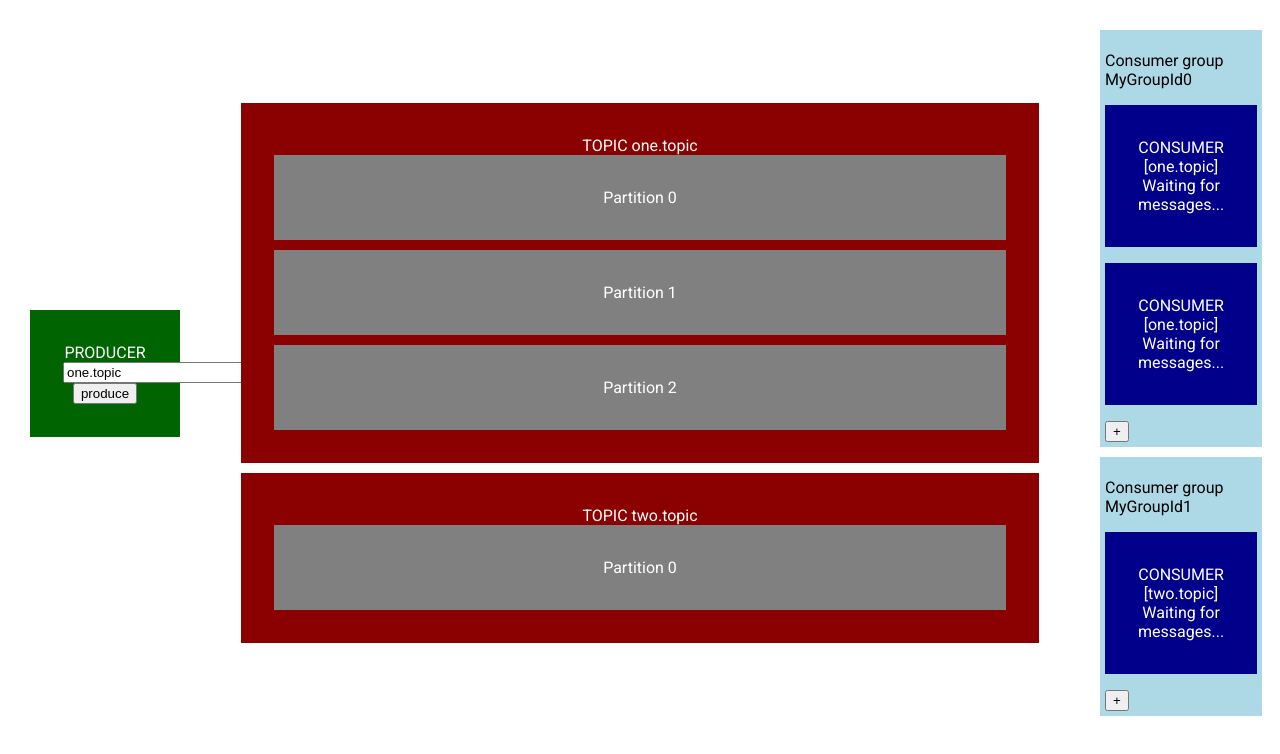
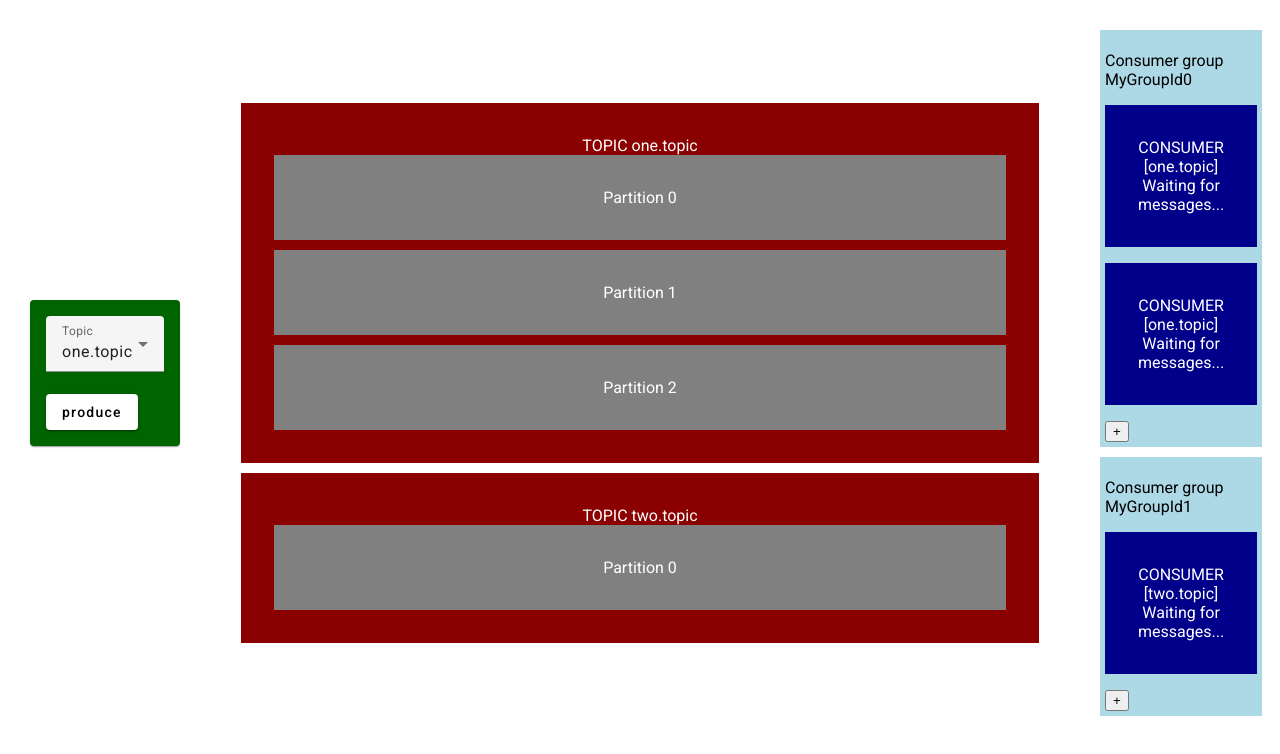
Before and after one commit to txiribimakula/kafka-playground, an Angular app: page / in a window 1280 px wide. Shown: the top 754 px of the page. Built offline with nearby package versions, Linux system fonts and the light colour scheme.

Commit message:
producer with angular material

```diff
--- a/src/app/producer/producer.component.html
+++ b/src/app/producer/producer.component.html
@@ -1,4 +1,13 @@
-<p class="producer">PRODUCER
-    <input type="text" [(ngModel)]="topic"/>
-    <button (click)="produce()">produce</button>
-</p>
+<mat-card class="producer">
+  <mat-card-content>
+    <mat-form-field>
+      <mat-label>Topic</mat-label>
+      <mat-select [(ngModel)]="topic">
+        @for (topicName of ["one.topic", "two.topic"]; track topicName) {
+        <mat-option [value]="topicName">{{topicName}}</mat-option>
+        }
+      </mat-select>
+    </mat-form-field>
+    <button mat-raised-button (click)="produce()">produce</button>
+  </mat-card-content>
+</mat-card>
--- a/src/app/producer/producer.component.scss
+++ b/src/app/producer/producer.component.scss
@@ -1,6 +1,6 @@
 .producer {
     background-color: darkgreen;
-    color: white;
-    padding: 33px;
-    text-align: center;
 }
+mat-form-field {
+    width: 100%;
+}
```
Also changed, not shown: src/app/producer/producer.component.ts (+5 -2 lines).
